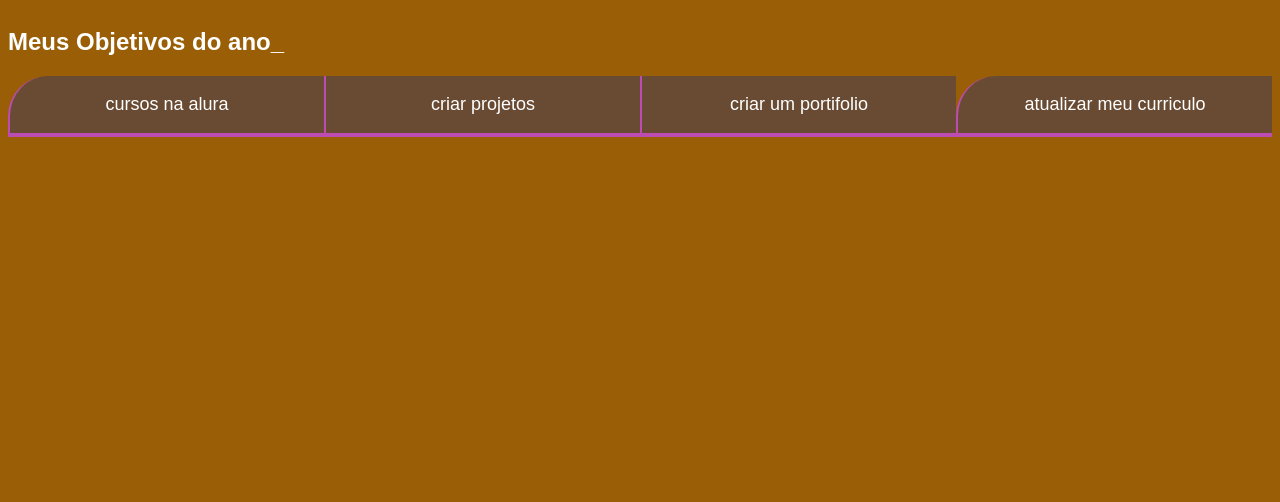
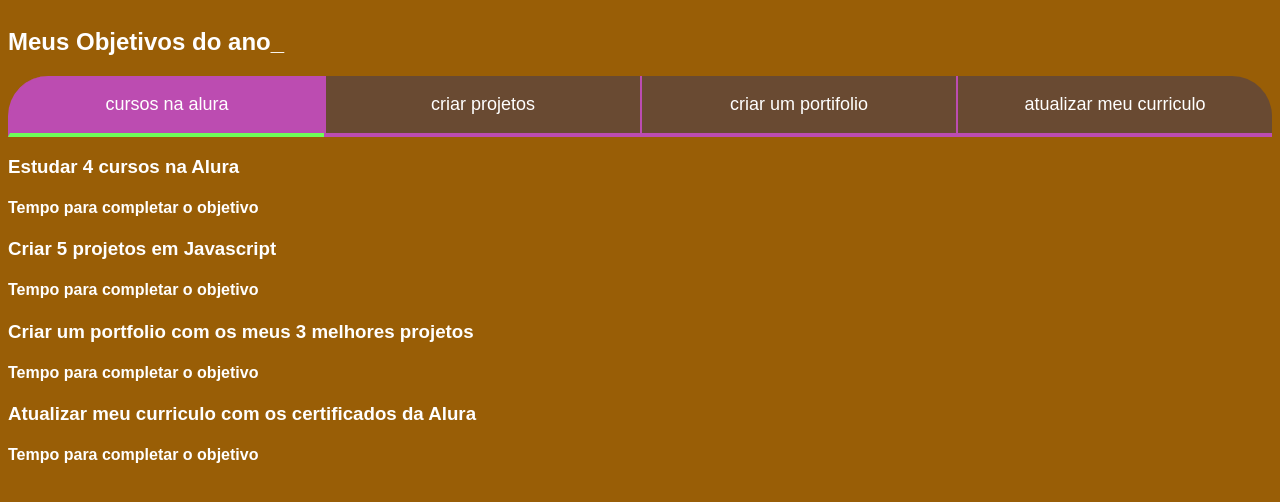
Before and after one commit to lohan9876/metas2024, a plain HTML site: page index.html in a window 1280 px wide. Drawn offline with Linux system fonts and the light colour scheme; a web font is replaced by a local one.

Commit message:
Add files via upload

```diff
--- a/index.html
+++ b/index.html
@@ -11,15 +11,58 @@
 
 <body>
     <section class="conteudo-principal"></section>
-    <h2 class=”titulo-principal”>Meus Objetivos do ano<span>_<span></h2>
+    <h2 class=”titulo-principal”>Meus Objetivos do ano<span>_</span></h2>
 
     <div class="botoes">
-        <button class="botao">cursos na alura</button>
+        <button class="botao ativo">cursos na alura</button>
         <button class="botao">criar projetos</button>
         <button class="botao">criar um portifolio</button>
         <button class="botao">atualizar meu curriculo</button>
     </div>
 
+    <div class=»abas-textos»>
+        <div class=“aba-conteudo ativo»>
+
+        <h3 class=»aba-conteudo-titulo-
+        principal»>Estudar 4 cursos na Alura</h3>
+
+        <h4 class=»aba-conteudo-titulo-
+        secundario»>Tempo para completar o objetivo</h4>
+
+        </div>
+        <div class=»aba-conteudo»>
+        <h3 class=»aba-conteudo-titulo-principal»>Criar
+        5 projetos em Javascript</h3>
+
+        <h4 class=»aba-conteudo-titulo-
+        secundario»>Tempo para completar o objetivo</h4>
+
+        </div>
+        <div class=»aba-conteudo»>
+
+            <h3 class=»aba-conteudo-titulo-
+principal»>Criar um portfolio com os meus 3 melhores projetos</h3>
+
+<h4 class=»aba-conteudo-titulo-
+secundario»>Tempo para completar o objetivo</h4>
+
+</div>
+<div class=»aba-conteudo»>
+
+<h3 class=»aba-conteudo-titulo-
+principal»>Atualizar meu curriculo com os certificados da
+
+Alura</h3>
+
+<h4 class=»aba-conteudo-titulo-
+secundario»>Tempo para completar o objetivo</h4>
+
+</div>
+</div>
+
+    <script src="main.js"></script>
+
+
 </body>
 
 </html>
--- /dev/null
+++ b/main.js
@@ -0,0 +1,8 @@
+const botoes = document.querySelectorAll(".botao");
+for(let i=0;i <botoes.length;i++){ botoes[i].onclick = function() {
+
+for(let j=0;j<botoes.length;j++) { botoes[j].classList.remove("ativo");
+}
+botoes[i].classList.add("ativo");
+}
+}
--- a/style.css
+++ b/style.css
@@ -64,5 +64,10 @@ body {
 }
 
 .botao:last-child {
-    border-radius: 40px 0 0 0;
+    border-radius: 0 40px 0 0;
 }
+
+.ativo {
+    background-color: var(--botao-ativo);
+    border-bottom: 4px solid var(--verde);
+}
```
